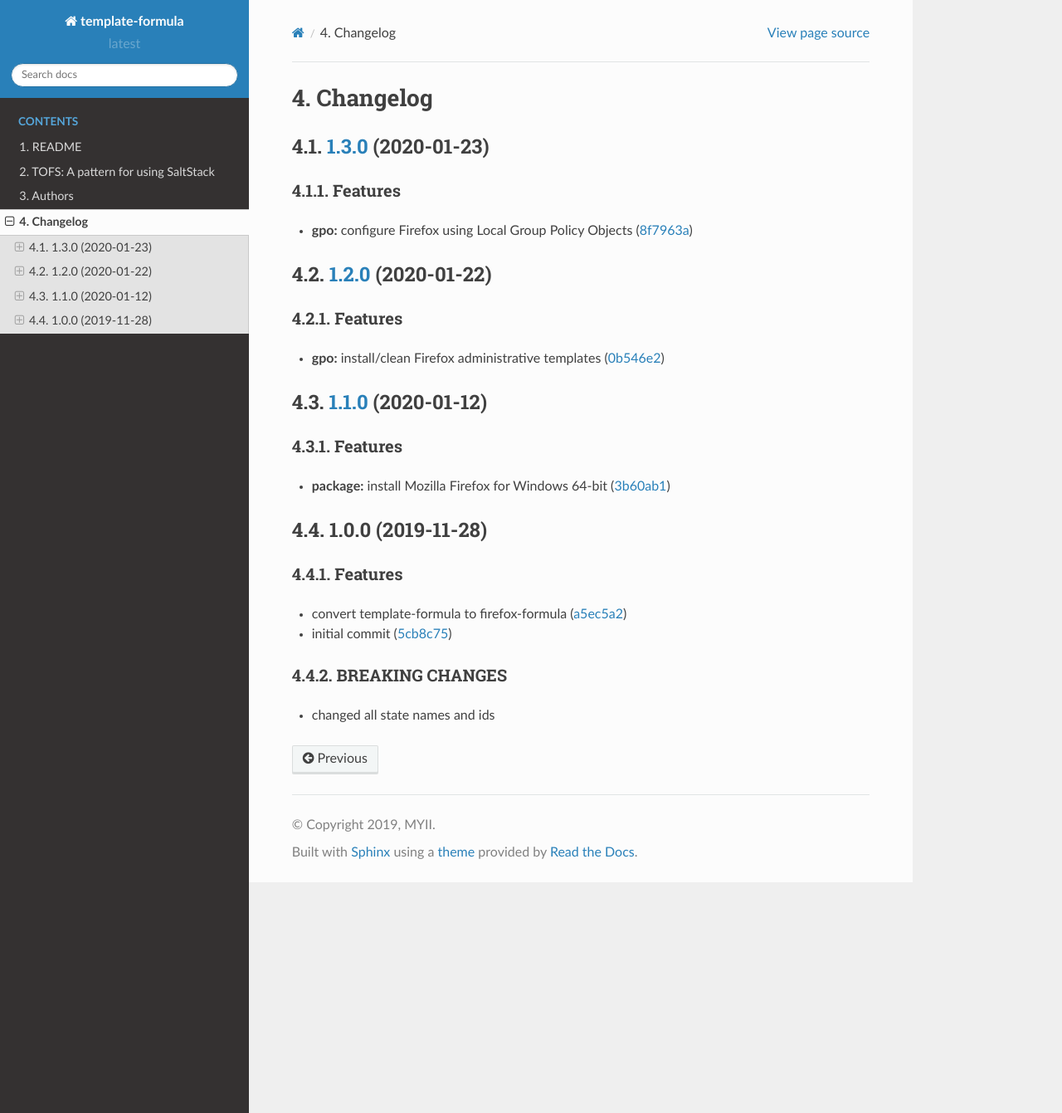
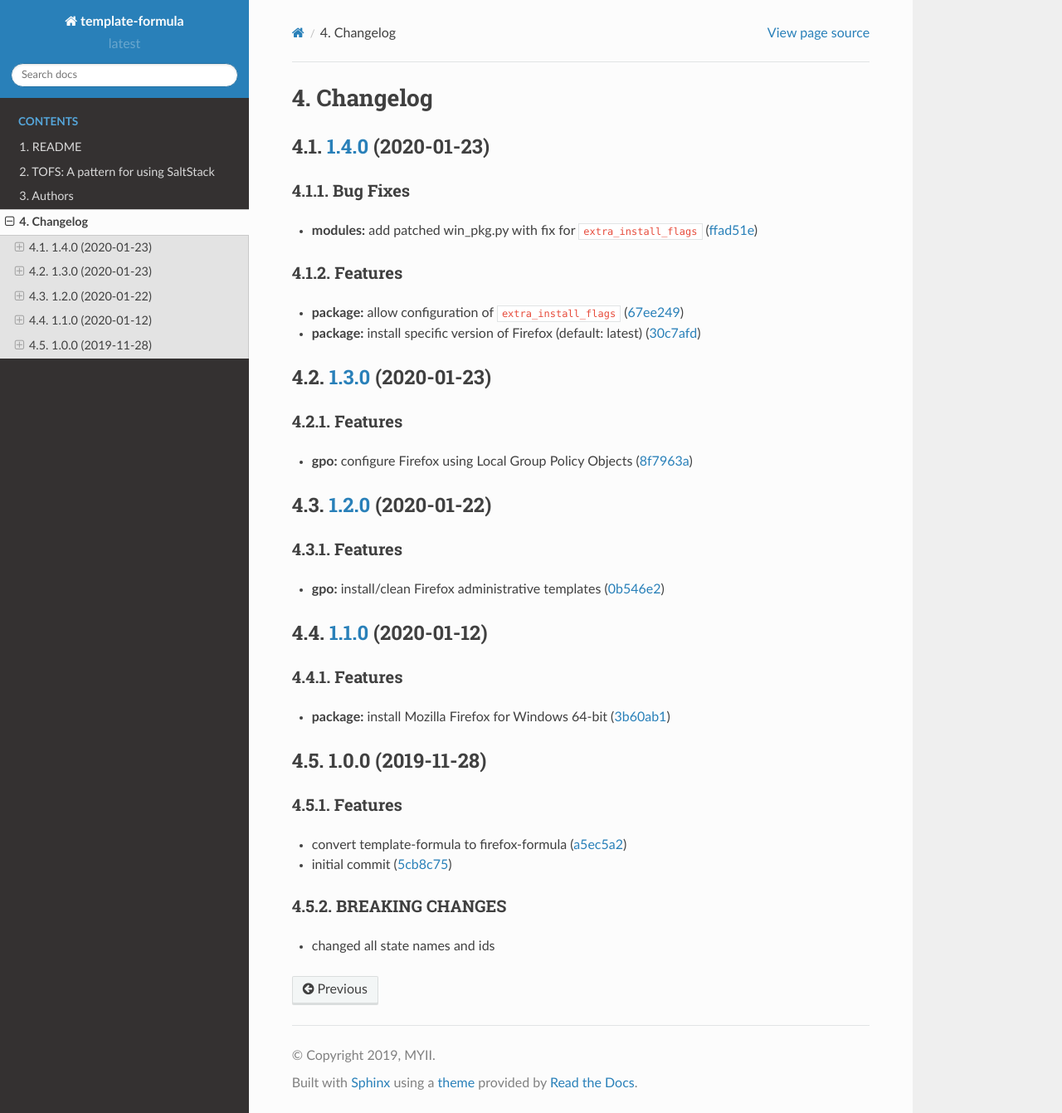
Before and after one commit to myii/firefox-formula, a Sphinx documentation site: the page built from docs/CHANGELOG.rst, in a window 1280 px wide and 1341 px high. Shown: the whole window at 83% size. Built offline with Sphinx 7.4.7 and the Read the Docs theme 2.0.0, drawn with Linux system fonts in a browser that asks for light colours; pages that are not in the unit, such as notebooks, are missing from menus.

Commit message:
chore(release): 1.4.0 [skip ci]
# [1.4.0](https://github.com/dafyddj/firefox-formula/compare/v1.3.0...v1.4.0) (2020-01-23)

### Bug Fixes

* **modules:** add patched win_pkg.py with fix for `extra_install_flags` ([ffad51e](https://github.com/dafyddj/firefox-formula/commit/ffad51e3282291da8f7d6ae0e8fa0f429274879b))

### Features

* **package:** allow configuration of `extra_install_flags` ([67ee249](https://github.com/dafyddj/firefox-formula/commit/67ee249112c8ffcca7df8c241153103ef895e91b))
* **package:** install specific version of Firefox (default: latest) ([30c7afd](https://github.com/dafyddj/firefox-formula/commit/30c7afdd3e761a8aed5133f727db135190bdf27c))

```diff
--- a/docs/AUTHORS.rst
+++ b/docs/AUTHORS.rst
@@ -15,7 +15,7 @@ This list is sorted by the number of commits per contributor in *descending* ord
      - Contributions
    * - :raw-html-m2r:`<img class='float-left rounded-1' src='https://avatars2.githubusercontent.com/u/4195158?v=4' width='36' height='36' alt='@dafyddj'>`
      - `@dafyddj <https://github.com/dafyddj>`_
-     - 8
+     - 12
 
 
 ----
--- a/docs/CHANGELOG.rst
+++ b/docs/CHANGELOG.rst
@@ -1,6 +1,22 @@
 
 Changelog
 =========
+
+`1.4.0 <https://github.com/dafyddj/firefox-formula/compare/v1.3.0...v1.4.0>`_ (2020-01-23)
+----------------------------------------------------------------------------------------------
+
+Bug Fixes
+^^^^^^^^^
+
+
+* **modules:** add patched win_pkg.py with fix for ``extra_install_flags`` (\ `ffad51e <https://github.com/dafyddj/firefox-formula/commit/ffad51e3282291da8f7d6ae0e8fa0f429274879b>`_\ )
+
+Features
+^^^^^^^^
+
+
+* **package:** allow configuration of ``extra_install_flags`` (\ `67ee249 <https://github.com/dafyddj/firefox-formula/commit/67ee249112c8ffcca7df8c241153103ef895e91b>`_\ )
+* **package:** install specific version of Firefox (default: latest) (\ `30c7afd <https://github.com/dafyddj/firefox-formula/commit/30c7afdd3e761a8aed5133f727db135190bdf27c>`_\ )
 
 `1.3.0 <https://github.com/dafyddj/firefox-formula/compare/v1.2.0...v1.3.0>`_ (2020-01-23)
 ----------------------------------------------------------------------------------------------
```
Also changed, not shown: AUTHORS.md (+1 -1 lines), CHANGELOG.md (+13 -0 lines), 1 other file.
